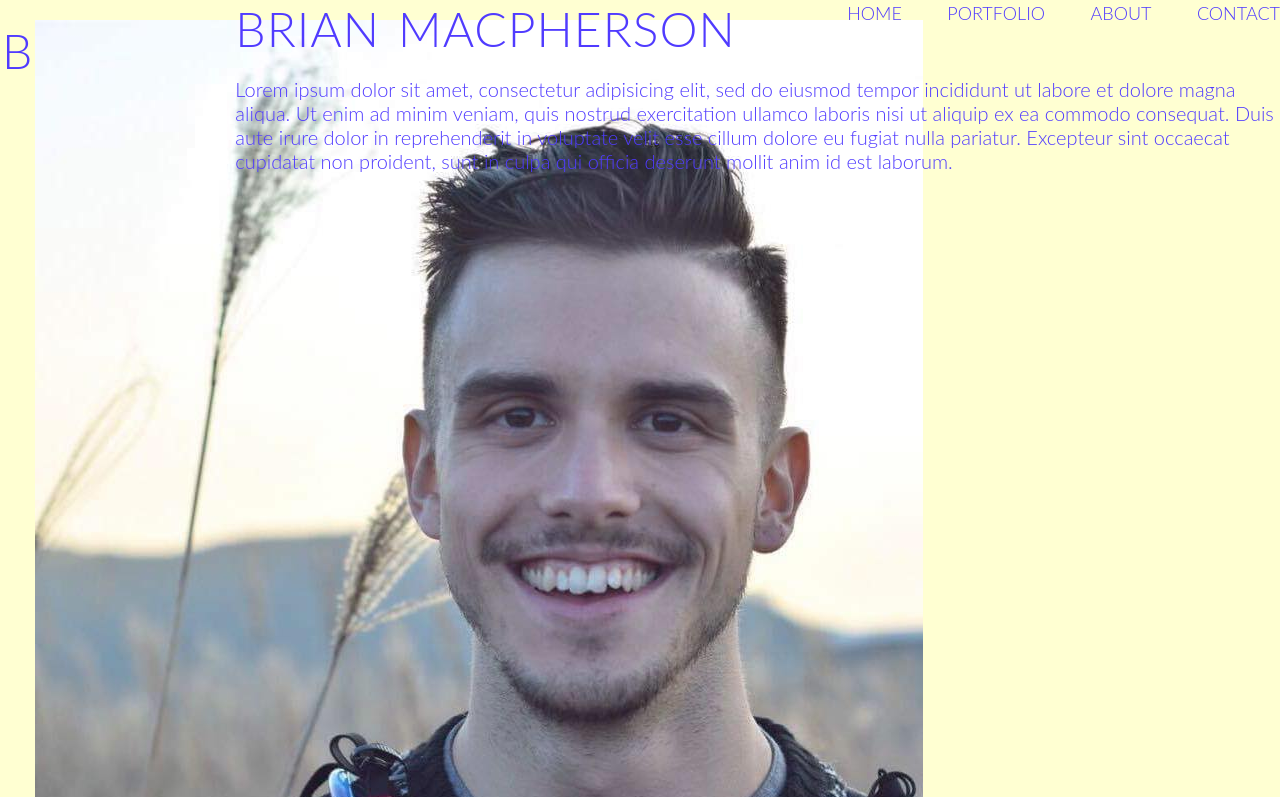
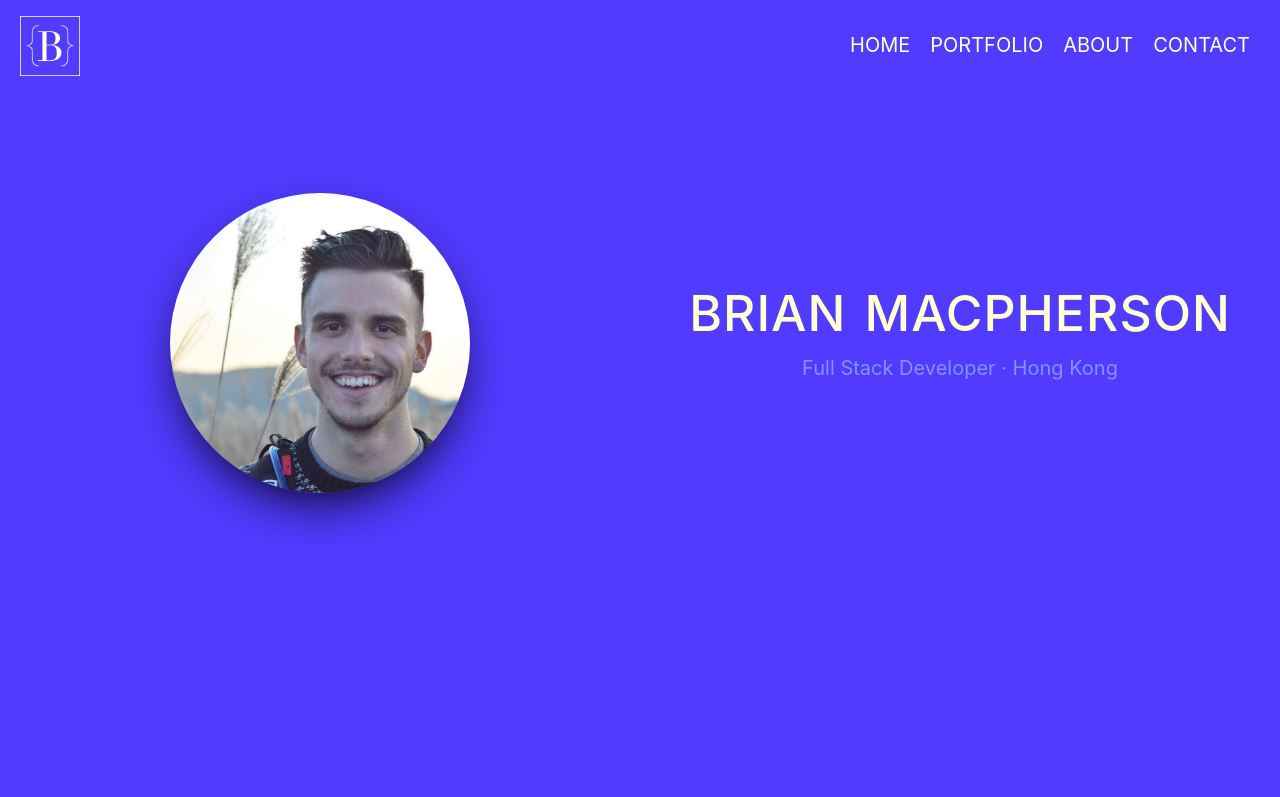
Before and after one commit to brimac1634/personal, a plain HTML site: page index.html in a window 1280 px wide. Shown: the top 797 px of the page. Drawn offline with nearby package versions, Linux system fonts and the light colour scheme; files whose address does not match are found by name.

Commit message:
Added bootstrap, logo, and some styling

```diff
--- a/index.html
+++ b/index.html
@@ -3,34 +3,38 @@
 <head>
 	<title>Brian MacPherson</title>
 	<link rel="stylesheet" type="text/css" href="resources/style.css">
+	<meta charset="utf-8">
+    <meta name="viewport" content="width=device-width, initial-scale=1, shrink-to-fit=no">
+    <link rel="stylesheet" href="https://stackpath.bootstrapcdn.com/bootstrap/4.1.3/css/bootstrap.min.css" integrity="sha384-MCw98/SFnGE8fJT3GXwEOngsV7Zt27NXFoaoApmYm81iuXoPkFOJwJ8ERdknLPMO" crossorigin="anonymous">
 </head>
 <body>
+	<nav class="navbar navbar-expand-lg sticky-top navbar-light">
+	    <a class="navbar-brand" href="#home">
+	    	<img src="contents/B_icon.png" width="60" height="60" alt="{B}">
+	    </a>
+	    <button class="navbar-toggler" type="button" data-toggle="collapse" data-target="#navbarNav" aria-controls="navbarNav" aria-expanded="false" aria-label="Toggle navigation">
+		    <span class="navbar-toggler-icon"></span>
+	    </button>
+	    <div class="collapse navbar-collapse" id="navbarNav">
+	        <ul class="navbar-nav ml-auto">
+			    <li class="nav-item"><a class="nav-link" href="#home">Home</a></li>
+				<li class="nav-item"><a class="nav-link" href="#portfolio">Portfolio</a></li>
+				<li class="nav-item"><a class="nav-link" href="#about">About</a></li>
+				<li class="nav-item"><a class="nav-link" href="#contact">Contact</a></li>
+	        </ul>
+	    </div>
+	</nav>
 	<header id="home">
-		<nav>
-			<div class="logo">
-				<h1>B</h1>
+		<div class="container-fluid home-container">
+			<div class="row">
+			    <div class="col">
+			      <img id="portrait" src="contents/Brian.jpg" alt="Brian MacPherson">
+			    </div>
+			    <div class="col my-auto intro-content">
+		      		<h1>Brian MacPherson</h1>
+		      		<p>Full Stack Developer &middot; Hong Kong</p>
+			    </div>
 			</div>
-			<div>
-				<ul class="main-nav">
-					<li><a href="#home">Home</a></li>
-					<li><a href="#portfolio">Portfolio</a></li>
-					<li><a href="#about">About</a></li>
-					<li><a href="#contact">Contact</a></li>
-				</ul>
-			</div>
-		</nav>
-		<div class="portrait">
-			<img src="contents/Brian.jpg" alt="Brian MacPherson">
-		</div>
-		<div>
-			<h1>Brian MacPherson</h1>
-			<p>Lorem ipsum dolor sit amet, consectetur adipisicing elit, sed do eiusmod
-			tempor incididunt ut labore et dolore magna aliqua. Ut enim ad minim veniam,
-			quis nostrud exercitation ullamco laboris nisi ut aliquip ex ea commodo
-			consequat. Duis aute irure dolor in reprehenderit in voluptate velit esse
-			cillum dolore eu fugiat nulla pariatur. Excepteur sint occaecat cupidatat non
-			proident, sunt in culpa qui officia deserunt mollit anim id est laborum.
-			</p>
 		</div>
 	</header>
 	<section id="portfolio">
@@ -60,6 +64,9 @@
 			proident, sunt in culpa qui officia deserunt mollit anim id est laborum.
 			</p>
 	</section>
+	<script src="https://code.jquery.com/jquery-3.3.1.slim.min.js" integrity="sha384-q8i/X+965DzO0rT7abK41JStQIAqVgRVzpbzo5smXKp4YfRvH+8abtTE1Pi6jizo" crossorigin="anonymous"></script>
+    <script src="https://cdnjs.cloudflare.com/ajax/libs/popper.js/1.14.3/umd/popper.min.js" integrity="sha384-ZMP7rVo3mIykV+2+9J3UJ46jBk0WLaUAdn689aCwoqbBJiSnjAK/l8WvCWPIPm49" crossorigin="anonymous"></script>
+    <script src="https://stackpath.bootstrapcdn.com/bootstrap/4.1.3/js/bootstrap.min.js" integrity="sha384-ChfqqxuZUCnJSK3+MXmPNIyE6ZbWh2IMqE241rYiqJxyMiZ6OW/JmZQ5stwEULTy" crossorigin="anonymous"></script>
 	<script type="text/javascript" src="script.js"></script>
 </body>
 </html>
--- a/resources/style.css
+++ b/resources/style.css
@@ -33,9 +33,9 @@ h3 {
 }
 
 h1 {
-    margin-top: 0;
-    margin-bottom: 20px;
-    color: #503bff;
+    /*margin-top: 0;
+    margin-bottom: 20px;*/
+    color: #ffffd2;
     font-size: 240%;
     word-spacing: 4px;
     letter-spacing: 1px;
@@ -49,21 +49,17 @@ h2 {
     letter-spacing: 1px;
 }
 
-/*-------------Links----------------*/
+/*-------------Containers----------------*/
 
-a:link,
-a:visited {
-    color: #503bff;
-    text-decoration: none;
-    border-bottom: 1px solid #503bff;
-    padding-bottom: 1px;
-    transition: border-bottom 0.2s, color 0.2s;
+.col {
+    text-align: center;
+    padding: 100px;
+    vertical-align: middle;
 }
 
-a:hover,
-a:active {
-    color: #1a1a1a;
-    border-bottom: 1px solid transparent;
+section {
+    height: 100vh;
+    margin-top: 100px;
 }
 
 /* ------------------------------------------ */
@@ -71,57 +67,86 @@ a:active {
 /*--------------------------------------------*/
 
 header {
-	background: #ffffd2;
+	background: #503bff;
 	background-size: cover;
 	background-position: center;
 	height: 100vh;
-	/*border: 5px solid #8293ff;*/
 }
 
-nav {
-	background: #8293ff;
-}
-
-.logo {
-	height: 100px;
-    width: auto;
-    float: left;
-    margin-top: 20px;
-    border: 2px solid #ffffd2;
-}
-
-.main-nav {
-	float: right;
-	list-style: none;
-}
-
-.main-nav li {
-    display: inline-block;
-    margin-left: 40px;
-}
-
-.main-nav li a:link,
-.main-nav li a:visited {
-    color: #503bff;
-    padding: 8px 0;
-    text-decoration: none;
-    text-transform: uppercase;
-    font-size: 90%;
-    border-bottom: 2px solid transparent;
-    transition: border-bottom 0.2s;
-}
-
-.main-nav li a:hover,
-.main-nav li a:active {
-    border-bottom: 2px solid #503bff;
+.navbar-light {
+    background: #503bff !important;
 
 }
 
-.portrait {
-	display: block;
-	width: 200px;
-	height: auto;
-	border-radius: 50%;
-	float: left;
-	margin-top: 20px;
+.navbar-light .navbar-brand {
+    color: #ffffd2 !important;
+    transition: scale 0.3s;
 }
+
+.navbar-light .navbar-brand:hover {
+    color: #ffffd2 !important;
+    transform: scale(1.1);
+}
+
+.navbar-light .navbar-toggler {
+    background-color: #ffffd2 !important;
+    border-color: transparent;
+}
+
+.navbar-light .navbar-toggler:hover,
+.navbar-light .navbar-toggler:active {
+    background-color: #ffffd2 !important;
+    border-color: transparent;
+}
+
+.home-container {
+    background: #503bff;
+    width: 100%;
+}
+
+.navbar-light .navbar-nav > li {
+    display: inline-block;
+}
+
+.navbar-light .navbar-nav > li >a:link,
+.navbar-light .navbar-nav > li >a:visited {
+    color: #ffffd2; !important;
+    text-transform: uppercase;
+    text-decoration: none;
+    border-bottom: 3px solid transparent;
+    transition: border-bottom 0.3s, color 0.3s;
+}
+
+.navbar-light .navbar-nav > li >a:hover,
+.navbar-light .navbar-nav > li >a:active {
+    color: #ffffd2; !important;
+    border-bottom: 3px solid #ffffd2;
+}
+
+
+
+
+#portrait {
+    height: 300px;
+    width: 300px;
+    border-radius: 50%;
+    transition: transform 0.5s;
+    box-shadow: 0px 20px 50px -15px rgba(0, 0, 0, 1);
+    align-content: right;
+}
+
+#portrait:hover {
+    transform: scale(1.2);
+}
+
+.intro-content h1 {
+    color: #ffffd2;
+}
+
+.intro-content p {
+    color: #8293ff;
+}
+
+/* ------------------------------------------ */
+/* Portfolio */
+/*--------------------------------------------*/
```
Also changed, not shown: contents/B_icon.png (added), contents/B_icon.svg (added), contents/B_icon_indigo.png (added).
